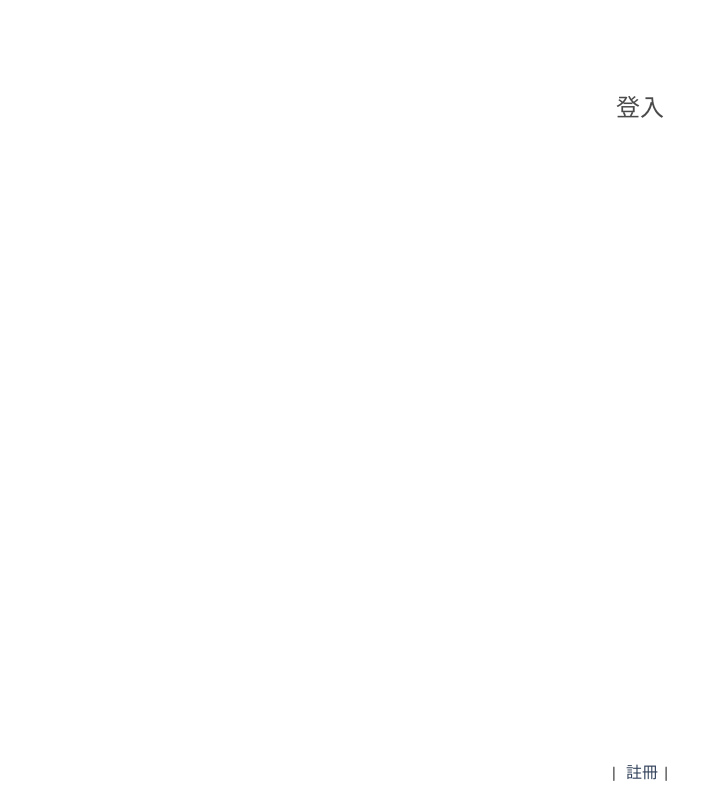
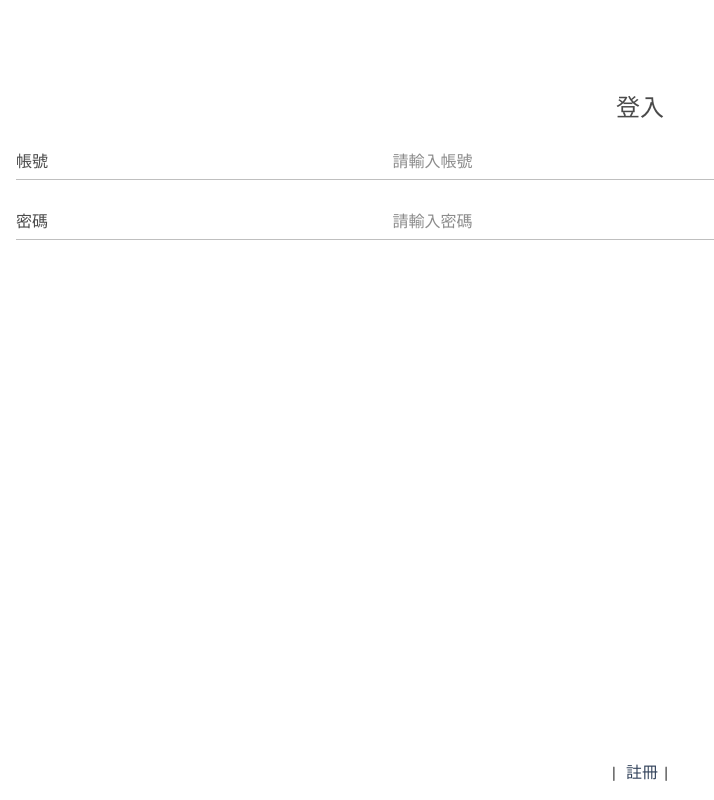
Before and after one commit to shueny/vue-wechat, a Vue app in the folder client/: page /login in a window 1280 px wide. Shown: the whole page, without its empty margins (0-714 px from the left). Built offline with nearby package versions, Linux system fonts and the light colour scheme.

Commit message:
設定 login form and CSS修改

```diff
--- a/client/src/assets/scss/base/_variables.scss
+++ b/client/src/assets/scss/base/_variables.scss
@@ -157,3 +157,23 @@ input {
     border: none;
     outline: none;
 }
+
+ ::placeholder {
+    /* Chrome, Firefox, Opera, Safari 10.1+ */
+    color: darken($light-grey, 20%);
+    font-family: $font-family;
+    opacity: 1;
+    /* Firefox */
+}
+
+ :-ms-input-placeholder {
+    /* Internet Explorer 10-11 */
+    color: darken($light-grey, 20%);
+    font-family: $font-family;
+}
+
+ ::-ms-input-placeholder {
+    /* Microsoft Edge */
+    color: darken($light-grey, 20%);
+    font-family: $font-family;
+}
--- a/client/src/components/InputGroup.vue
+++ b/client/src/components/InputGroup.vue
@@ -1,6 +1,6 @@
 <template>
   <div class="input_group">
-    <label for="name">{{ label }}</label>
+    <label :for="name">{{ label }}</label>
     <input
       :type="type"
       :value="value"
@@ -13,7 +13,7 @@
 <script>
 export default {
   name: "input_group",
-  prop: {
+  props: {
     type: {
       type: String,
       default: "text"
@@ -26,6 +26,7 @@ export default {
 };
 </script>
 <style lang="scss" scoped>
+@import "@/assets/scss/base/_variables.scss";
 .input_group {
   width: 100%;
   height: $font4 * 15;
--- a/client/src/views/Login.vue
+++ b/client/src/views/Login.vue
@@ -3,6 +3,10 @@
     <div class="title">登入</div>
     <div class="content">
       <!-- 表單 -->
+      <form action>
+        <InputGroup label="帳號" placeholder="請輸入帳號" v-model="user.email"></InputGroup>
+        <InputGroup label="密碼" placeholder="請輸入密碼" v-model="user.password" type="password"></InputGroup>
+      </form>
     </div>
     <div class="footer-wrap">
       |
@@ -11,9 +15,18 @@
   </div>
 </template>
 <script>
+import InputGroup from "@/components/InputGroup";
 export default {
   name: "Login",
-  components: {}
+  data() {
+    return {
+      user: {
+        email: "",
+        password: ""
+      }
+    };
+  },
+  components: { InputGroup }
 };
 </script>
 <style lang="scss" scoped>
```
